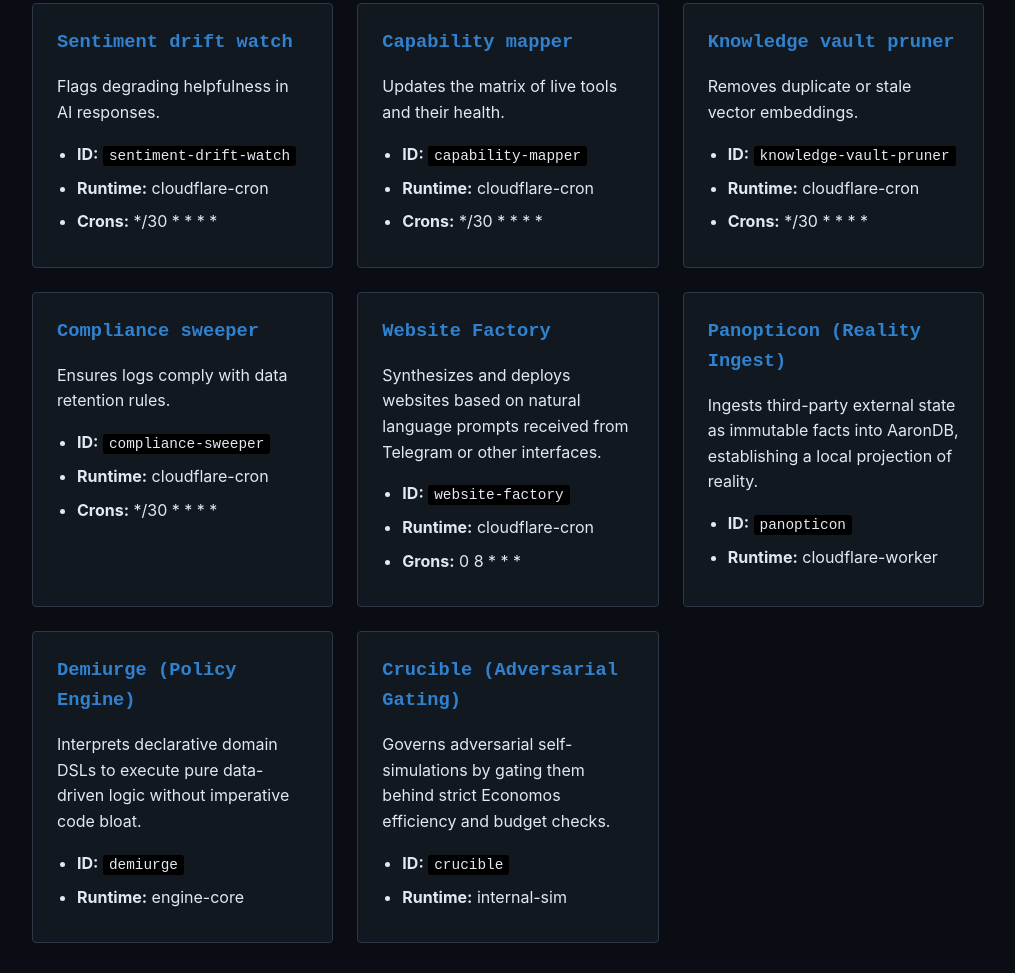
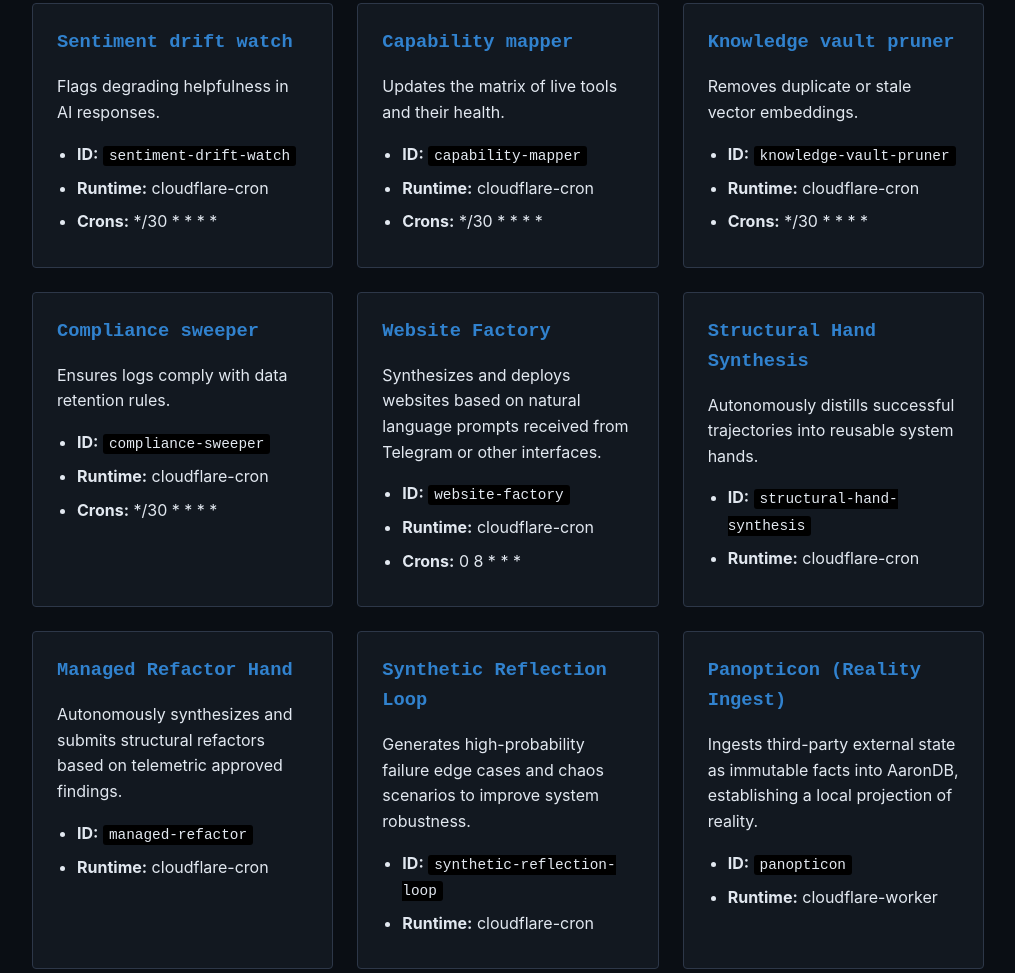
Before and after one commit to criticalinsight/aaronclaw, a website: page public/docs/hands.html in a window 1280 px wide. Shown: the part 4245-5218 px from the top of the page, without its empty margins (132-1147 px from the left). Before the commit the page ends 5188 px from the top, so only its background shows below. Drawn offline with Linux system fonts and the light colour scheme.

Commit message:
🧙🏾‍♂️ Documentation: Complete Phase 19 sync across Index, API, Architecture, and Hands catalogs.

```diff
--- a/public/docs/hands.html
+++ b/public/docs/hands.html
@@ -363,7 +363,31 @@
                 <ul class="detail-list">
                     <li><strong>ID:</strong> <code>website-factory</code></li>
                     <li><strong>Runtime:</strong> cloudflare-cron</li>
-                    <li><strong>Grons:</strong> 0 8 * * *</li>
+                    <li><strong>Crons:</strong> 0 8 * * *</li>
+                </ul>
+            </div>
+            <div class="card">
+                <h3>Structural Hand Synthesis</h3>
+                <p>Autonomously distills successful trajectories into reusable system hands.</p>
+                <ul class="detail-list">
+                    <li><strong>ID:</strong> <code>structural-hand-synthesis</code></li>
+                    <li><strong>Runtime:</strong> cloudflare-cron</li>
+                </ul>
+            </div>
+            <div class="card">
+                <h3>Managed Refactor Hand</h3>
+                <p>Autonomously synthesizes and submits structural refactors based on telemetric approved findings.</p>
+                <ul class="detail-list">
+                    <li><strong>ID:</strong> <code>managed-refactor</code></li>
+                    <li><strong>Runtime:</strong> cloudflare-cron</li>
+                </ul>
+            </div>
+            <div class="card">
+                <h3>Synthetic Reflection Loop</h3>
+                <p>Generates high-probability failure edge cases and chaos scenarios to improve system robustness.</p>
+                <ul class="detail-list">
+                    <li><strong>ID:</strong> <code>synthetic-reflection-loop</code></li>
+                    <li><strong>Runtime:</strong> cloudflare-cron</li>
                 </ul>
             </div>
             <div class="card">
```
Also changed, not shown: public/docs/api.html (+11 -1 lines), public/docs/architecture.html (+9 -0 lines), public/docs/architecture.md (+2 -0 lines), public/docs/index.html (+1 -1 lines).
